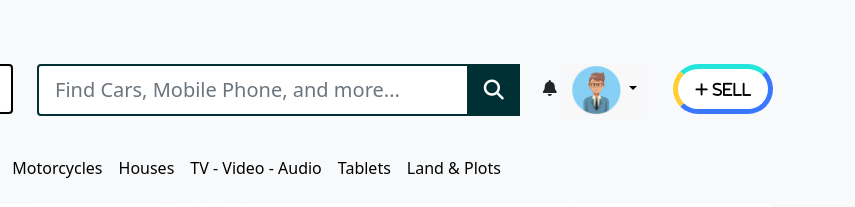
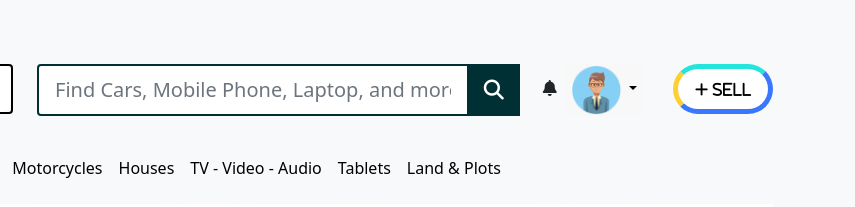
Before and after one commit to Ahmed-web-solution/Olx-clone, a plain HTML site: page index1.html in a window 1280 px wide. Shown: the top 207 px of the page, 425-1280 px from the left. Drawn offline with Linux system fonts and the light colour scheme.

Commit message:
Add text in search bar

```diff
--- a/index1.html
+++ b/index1.html
@@ -51,7 +51,7 @@
         </div>
         <div class="col-lg-8">
           <div class="input-group input-group-lg d-flex mb-3">
-            <input type="text" class="form-control" placeholder="Find Cars, Mobile Phone, and more..."
+            <input type="text" class="form-control" placeholder="Find Cars, Mobile Phone, Laptop, and more..."
               aria-label="Recipient's username" aria-describedby="basic-addon2">
             <i id="basic-addon2" class="input-group-text fa-solid fa-magnifying-glass d-flex"></i>
             <div class="bell">
```
